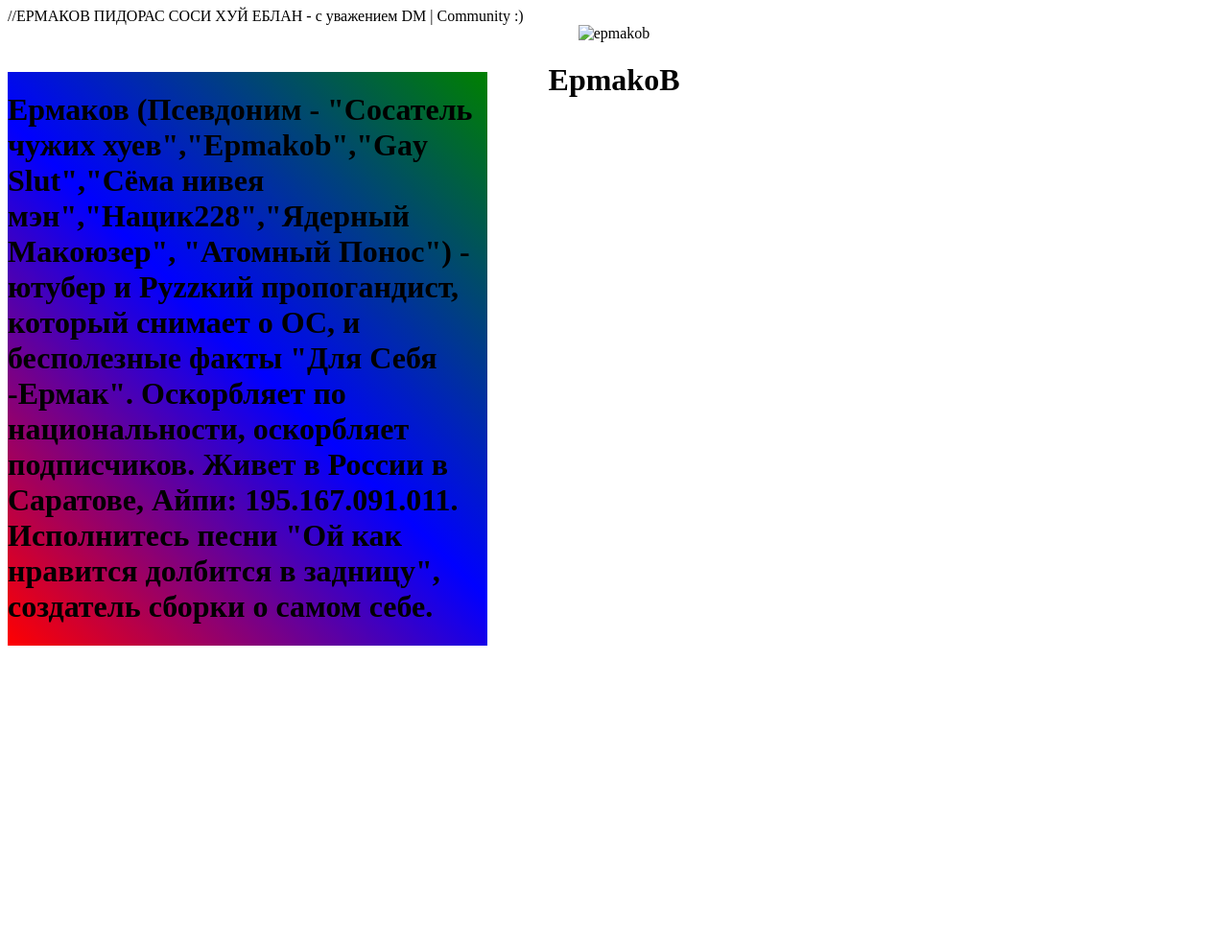
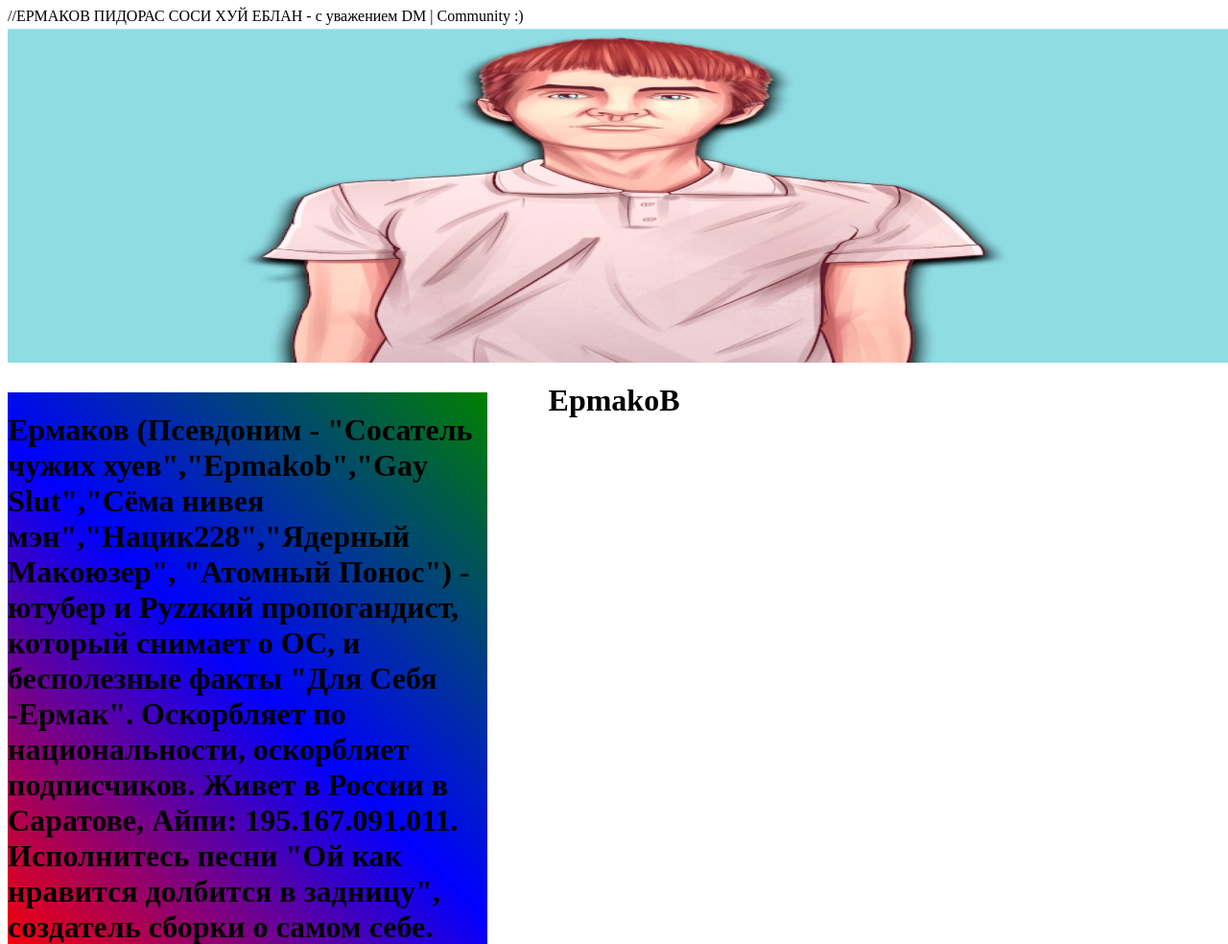
Before and after one commit to Kostya991/epmakob, a plain HTML site: page index.html in a window 1280 px wide. Shown: the top 984 px of the page at 96% size. Before the commit the page ends 800 px from the top, so only its background shows below. Drawn offline with Linux system fonts and the light colour scheme.

Commit message:
Update index.html

```diff
--- a/index.html
+++ b/index.html
@@ -13,7 +13,7 @@
     </style>
   </head>
   <body>
-      <center><img src="epmak" alt="epmakob"></center>
+      <center><img src="epmak.png" alt="epmakob"></center>
     <h1><center>EpmakoB</center></h1>
     <div class="square">
       <div style="background: linear-gradient(45deg, red, blue, green);">
```
